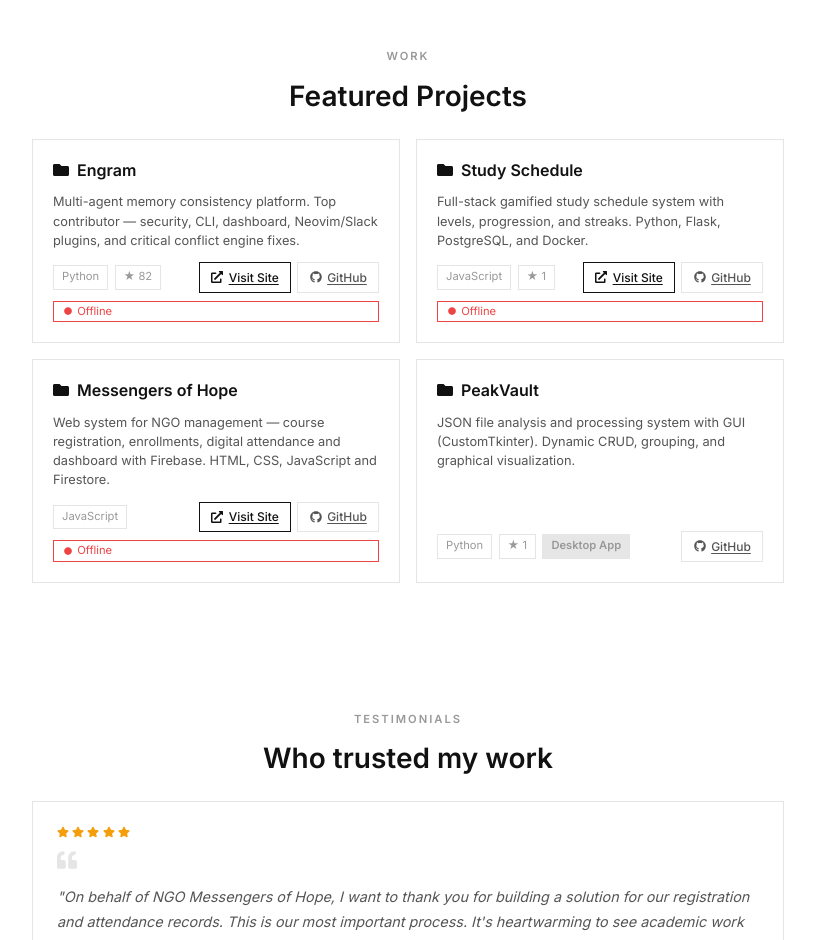
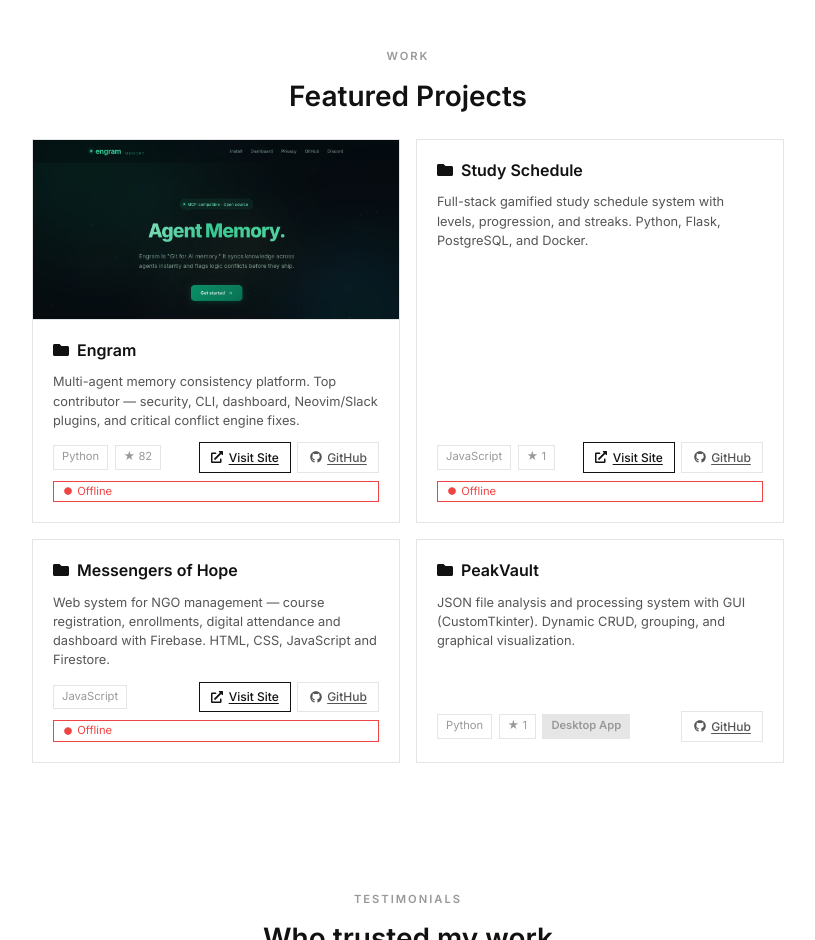
Before and after one commit to ismaeldouglasdev/meu-portfolio, a React (Vite) app: page / in a window 1280 px wide. Shown: the part 3200-4140 px from the top of the page, without its empty margins (232-1047 px from the left). Built offline with nearby package versions, Linux system fonts and the light colour scheme; no server answers.

Commit message:
feat: add Engram landing page screenshot to project card

```diff
--- a/src/App.css
+++ b/src/App.css
@@ -534,6 +534,25 @@
   gap: 1rem;
   margin-top: 1rem;
   text-align: left;
+}
+
+.projeto-screenshot-link {
+  display: block;
+  overflow: hidden;
+  line-height: 0;
+}
+
+.projeto-screenshot {
+  width: 100%;
+  height: 180px;
+  object-fit: cover;
+  object-position: top;
+  border-bottom: 1px solid var(--border);
+  transition: transform 0.3s ease;
+}
+
+.projeto-card:hover .projeto-screenshot {
+  transform: scale(1.03);
 }
 
 .projeto-card {
--- a/src/components/Projetos.tsx
+++ b/src/components/Projetos.tsx
@@ -10,6 +10,7 @@ interface Projeto {
   deploy_url?: string;
   language: string | null;
   stars: number;
+  screenshot?: string;
 }
 
 const curatedRepos = [
@@ -27,6 +28,7 @@ const manualEntries: Projeto[] = [
     deploy_url: 'https://www.engram-memory.com/',
     language: 'Python',
     stars: 82,
+    screenshot: '/images/engram-landing.png',
   },
 ];
 
@@ -124,6 +126,21 @@ function ProjetoCard({ projeto }: { projeto: Projeto }) {
 
   return (
     <div className="projeto-card">
+      {projeto.screenshot && (
+        <a
+          href={projeto.deploy_url || projeto.html_url}
+          target="_blank"
+          rel="noopener noreferrer"
+          className="projeto-screenshot-link"
+        >
+          <img
+            src={projeto.screenshot}
+            alt={`${projeto.name} screenshot`}
+            className="projeto-screenshot"
+            loading="lazy"
+          />
+        </a>
+      )}
       <div className="projeto-body">
         <div className="projeto-header">
           <FaFolder className="projeto-folder-icon" />
```
Also changed, not shown: public/images/engram-landing.png (added).
